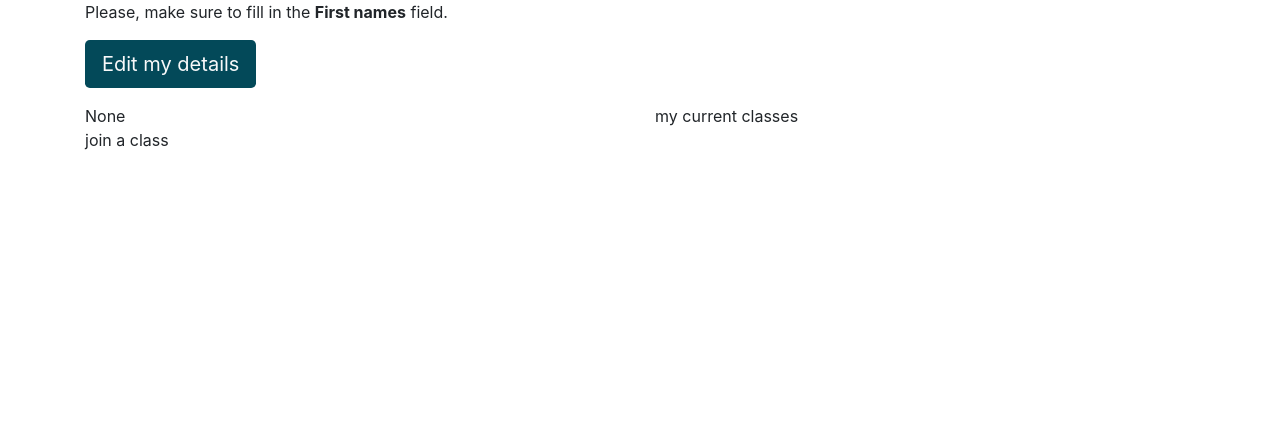
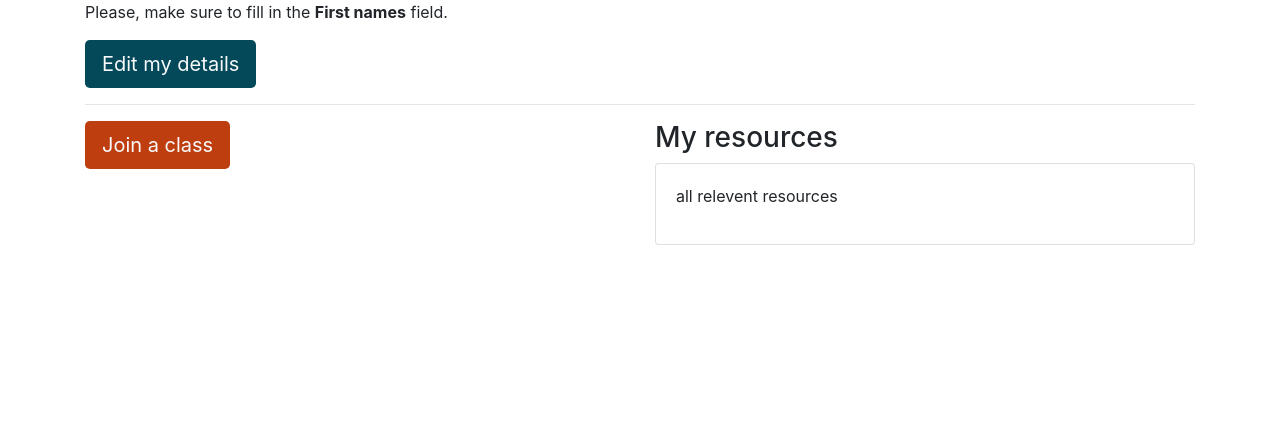
Before and after one commit to AwsSG/educadia, a Django app: page /myaccount/ in a window 1280 px wide. Shown: the part 66-510 px from the top of the page. Run offline with Django 3.2, Linux system fonts and the light colour scheme; the visitor is signed in with stand-in values (Sample User, id 1); data comes from the database, SQL or seed files in the repository; some libraries are stand-ins or nearby versions.

Commit message:
added components to myaccount template

```diff
--- a/myaccount/templates/myaccount/myaccount.html
+++ b/myaccount/templates/myaccount/myaccount.html
@@ -18,18 +18,12 @@
       <p>Please, make sure to fill in the <strong>First names</strong> field.</p>
       {% endif %}
       <p>
-        <button
-          class="btn btn-lg main-color-2-bg text-light"
-          type="button"
-          data-toggle="collapse"
-          data-target="#collapseExample"
-          aria-expanded="false"
-          aria-controls="collapseExample"
-        >
+        <button class="btn btn-lg main-color-2-bg text-light" type="button" data-toggle="collapse"
+          data-target="#collapse-user-details" aria-expanded="false" aria-controls="collapse-user-details">
           Edit my details
         </button>
       </p>
-      <div class="collapse" id="collapseExample">
+      <div class="collapse" id="collapse-user-details">
         <div class="card card-body">
           <p class="text-secondary">Enter your details below:</p>
           <!-- User details form -->
@@ -42,10 +36,7 @@
                 {% endfor %}
               </div>
               <div class="form-group col-md-6 text-center">
-                <button
-                  type="submit"
-                  class="btn btn-lg main-color-2-bg text-light"
-                >
+                <button type="submit" class="btn btn-lg main-color-2-bg text-light">
                   Update details
                 </button>
               </div>
@@ -53,14 +44,34 @@
           </form>
         </div>
       </div>
+      <hr>
     </div>
   </div>
+  <!-- main functions (create/join class) -->
   <div class="row">
-    <div class="col">
-      {{ account.first_names }}<br />
-      join a class
+    <div class="col-md-6">
+      {% if account.user_type == 'teacher' %}
+      <p>
+        <button class="btn btn-lg main-color-1-bg text-light" type="button" data-toggle="collapse" data-target="#collapse-create-class"
+          aria-expanded="false" aria-controls="collapse-create-class">
+          Create a new class
+        </button>
+      </p>
+      <div class="collapse" id="collapse-create-class">
+        <div class="card card-body">
+          create class form goes here
         </div>
-    <div class="col">my current classes</div>
+      </div>
+      {% else %}
+      <button class="btn btn-lg main-color-1-bg text-light">Join a class</button>
+      {% endif %}
+    </div>
+    <div class="col-md-6">
+      <h3>My resources</h3>
+      <div class="card card-body">
+        <p>all relevent resources</p>
+      </div>
+    </div>
   </div>
 </div>
 {% endblock %}
```
Lines whose indentation alone changed are shown as unchanged.
